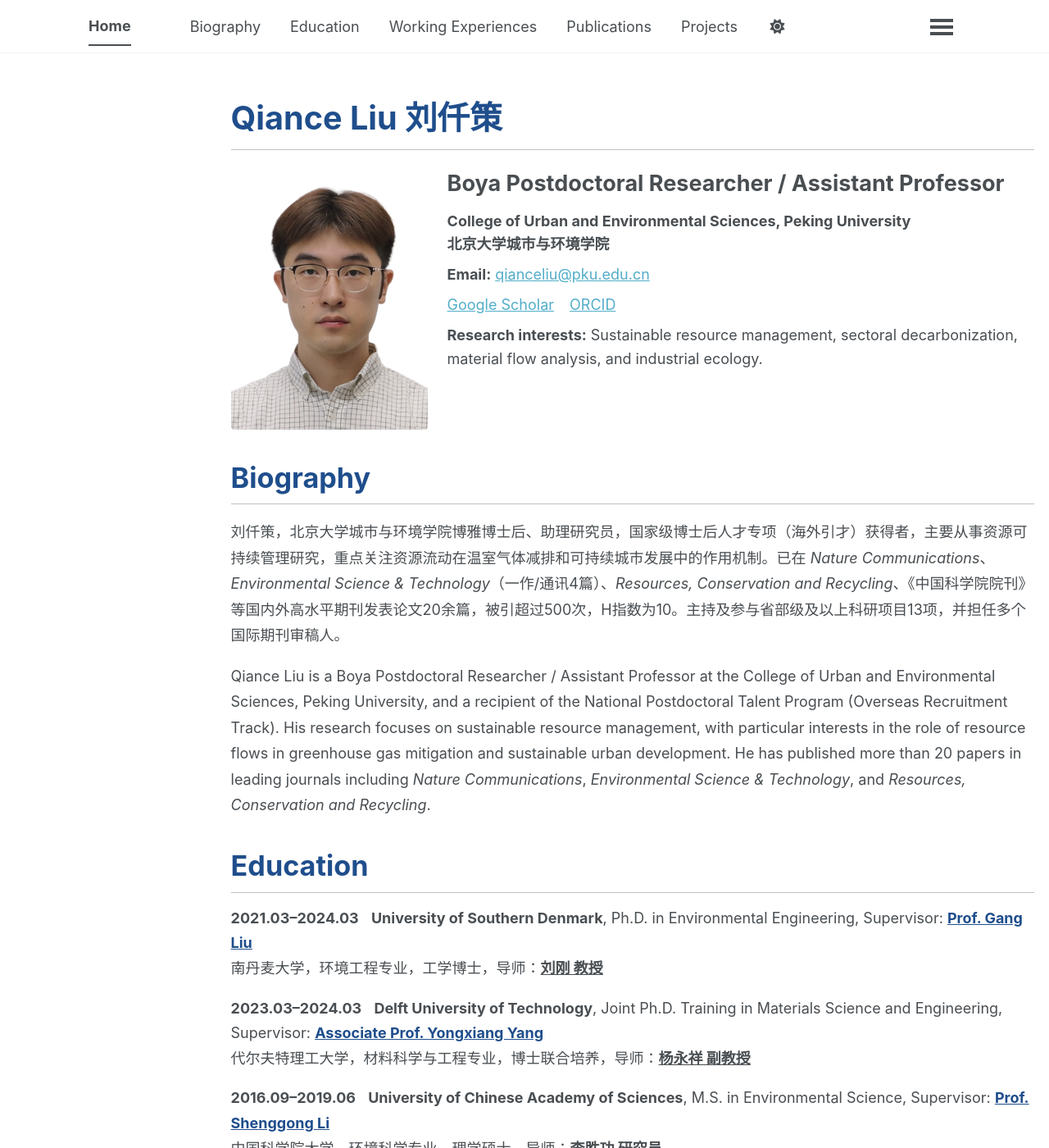
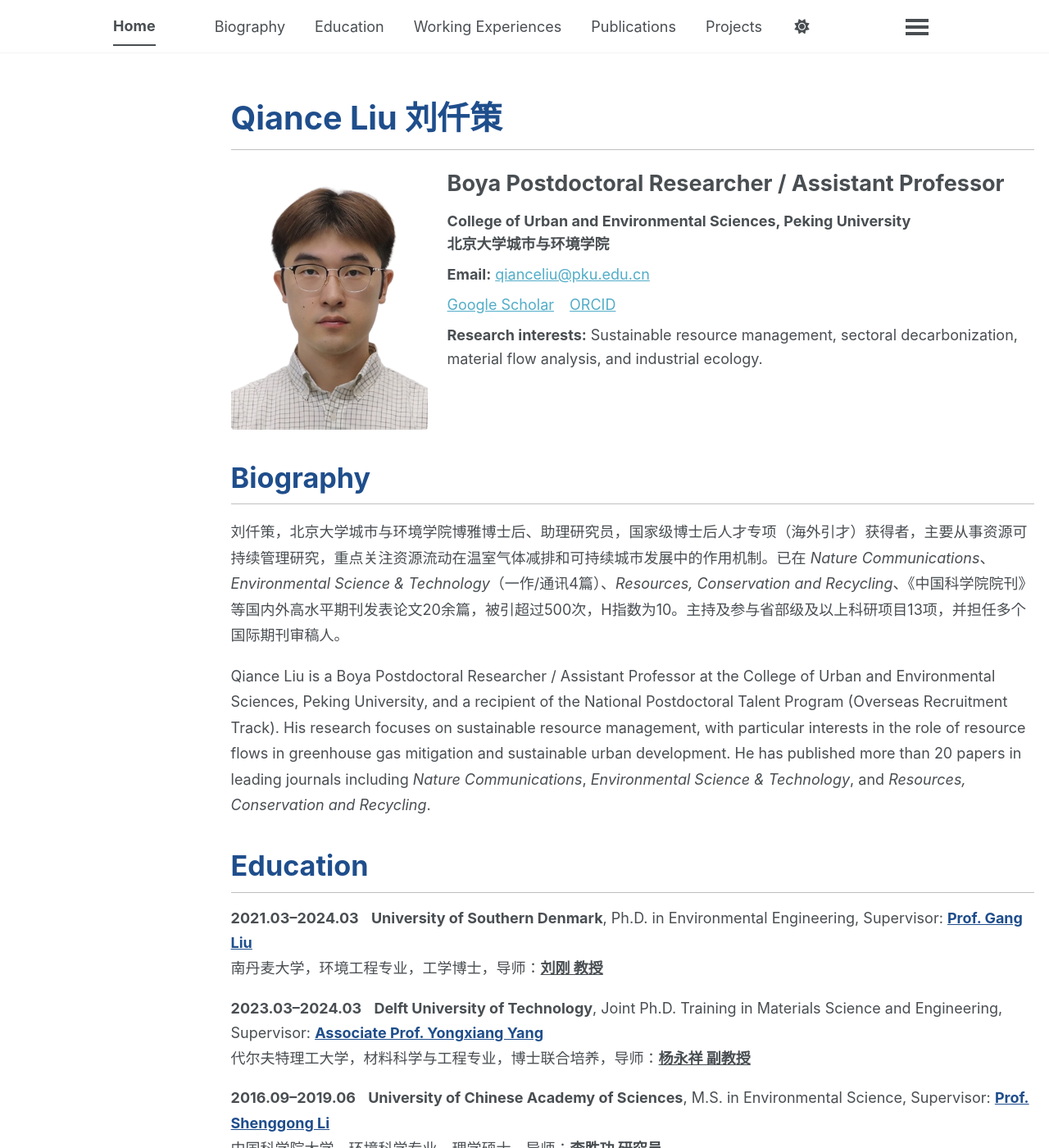
Before and after one commit to QianceLIU/qianceliu.github.io, a Jekyll site: the page built from _pages/about.md, in a window 1280 px wide and 1400 px high. Shown: the whole window at 82% size. Built offline with Jekyll 4.4.1, drawn with Linux system fonts in a browser that asks for light colours; a script bundle is joined from its source files by our own code; library files that are not in the unit come from our copies.

Commit message:
Update main.scss

```diff
--- a/assets/css/main.scss
+++ b/assets/css/main.scss
@@ -44,7 +44,7 @@
 
 /* ===== Adjust masthead width only ===== */
 .masthead__inner-wrap {
-  max-width: 1100px !important;
+  max-width: 1040px !important;
   margin-left: auto;
   margin-right: auto;
 }
```
